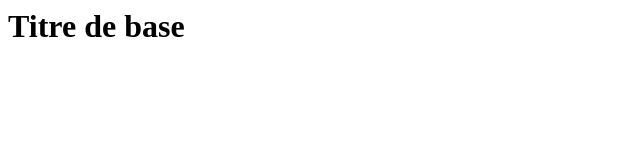
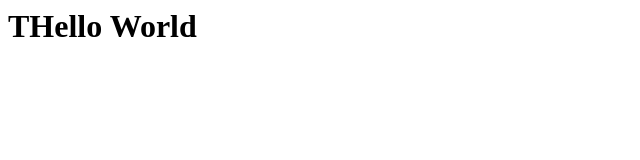
Before and after one commit to eloratz/crash-test-devops, a plain HTML site: page index.html in a window 1280 px wide. Shown: the whole page, without its empty margins (0-640 px from the left). Drawn offline with Linux system fonts and the light colour scheme.

Commit message:
feat : modification du titre principal

```diff
--- a/index.html
+++ b/index.html
@@ -1 +1 @@
-<h1>Titre de base</h1>
+<h1>THello World</h1>
```
